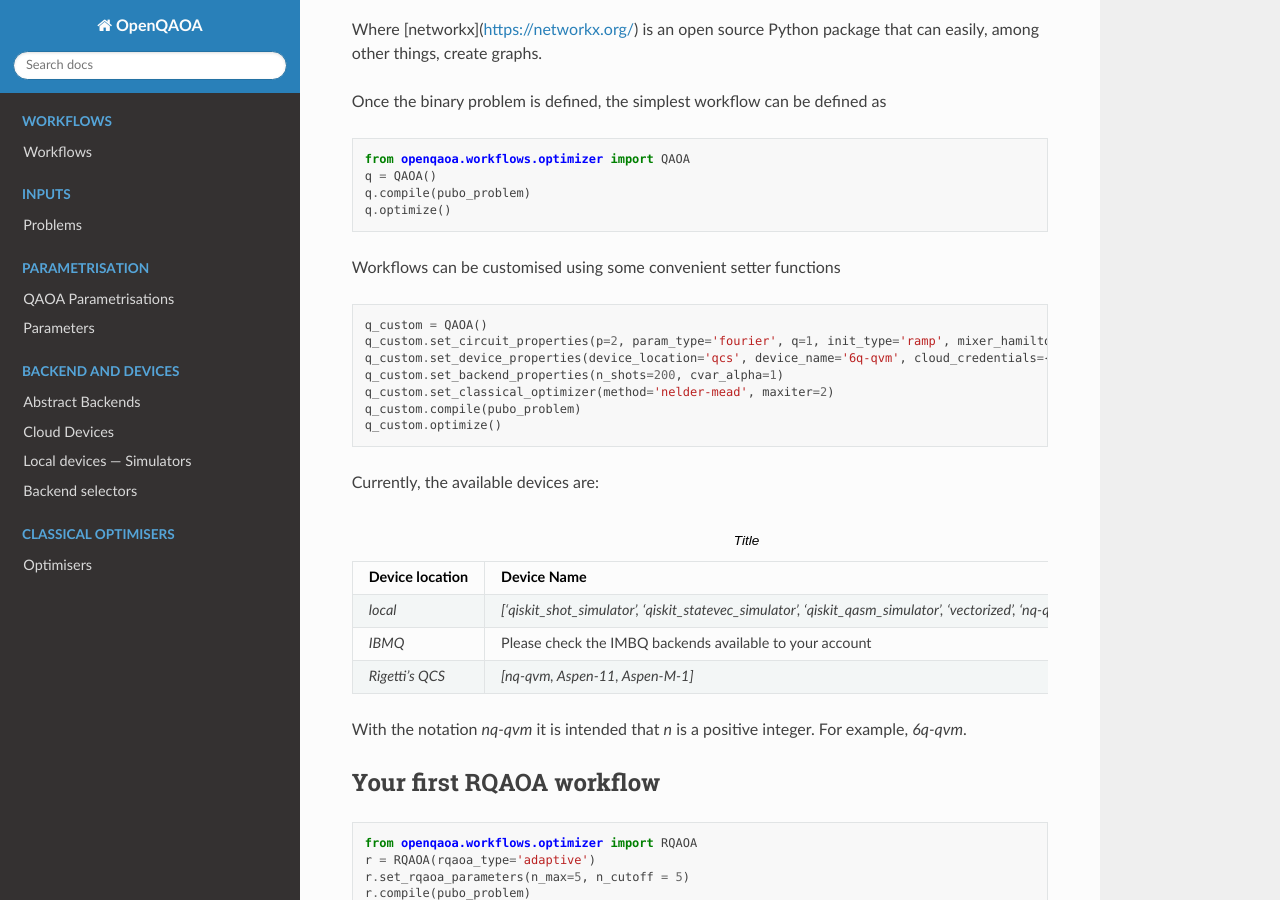
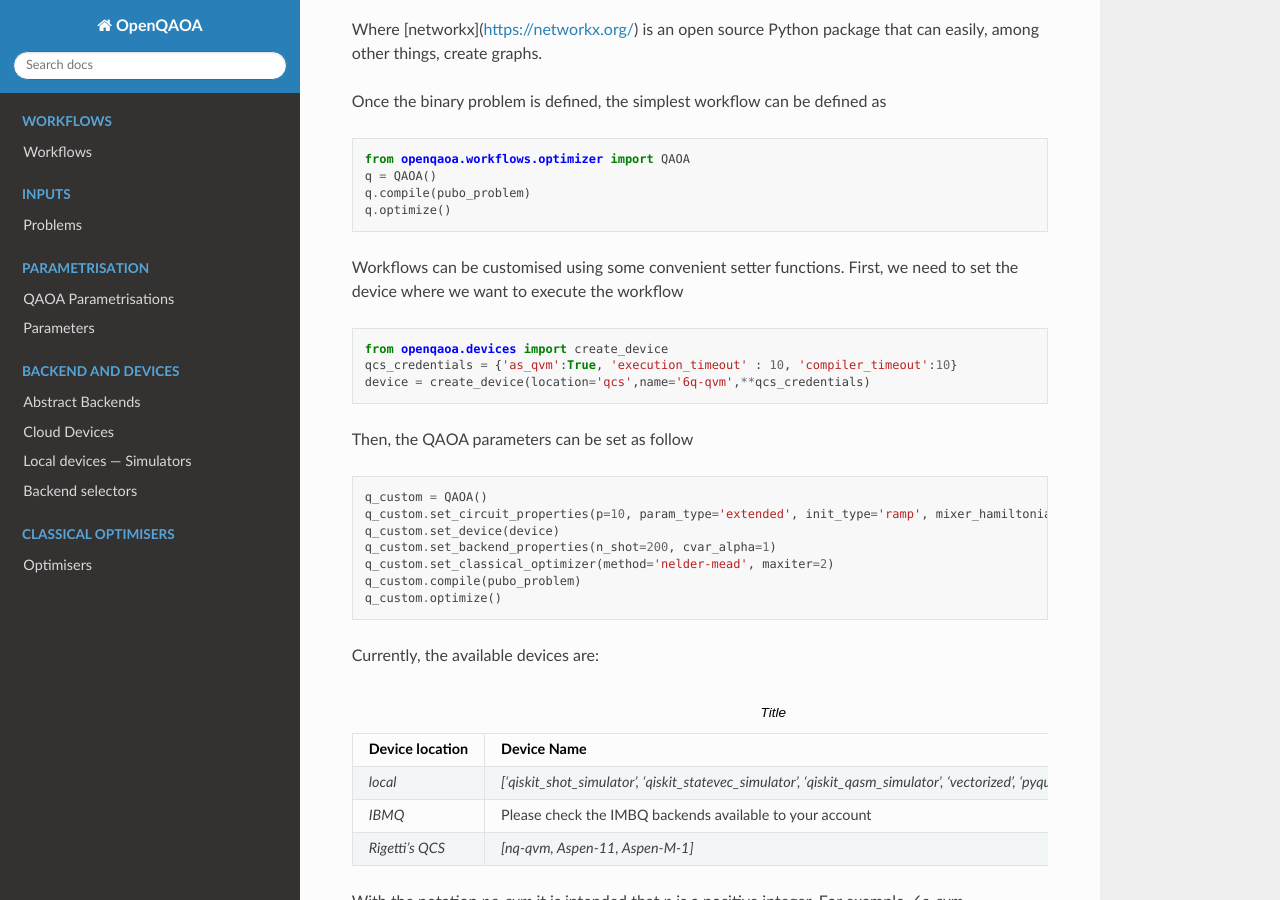
Before and after one commit to entropicalabs/openqaoa, a Sphinx documentation site: the page built from docs/source/index.rst, in a window 1280 px wide and 900 px high, scrolled down 1596 px. Built offline with Sphinx 7.4.7 and the Read the Docs theme 2.0.0, drawn with Linux system fonts in a browser that asks for light colours.

```diff
--- a/docs/source/index.rst
+++ b/docs/source/index.rst
@@ -77,14 +77,23 @@ Once the binary problem is defined, the simplest workflow can be defined as
 
 
 
-Workflows can be customised using some convenient setter functions
+Workflows can be customised using some convenient setter functions. First, we need to set the device where we want to execute the workflow
+
+.. code-block:: python
+
+   from openqaoa.devices import create_device
+   qcs_credentials = {'as_qvm':True, 'execution_timeout' : 10, 'compiler_timeout':10}
+   device = create_device(location='qcs',name='6q-qvm',**qcs_credentials)
+
+
+Then, the QAOA parameters can be set as follow
 
 .. code-block:: python
 
    q_custom = QAOA()
-   q_custom.set_circuit_properties(p=2, param_type='fourier', q=1, init_type='ramp', mixer_hamiltonian='x')
-   q_custom.set_device_properties(device_location='qcs', device_name='6q-qvm', cloud_credentials={'name' : "6q-qvm", 'as_qvm':True, 'execution_timeout' : 10, 'compiler_timeout':10})
-   q_custom.set_backend_properties(n_shots=200, cvar_alpha=1)
+   q_custom.set_circuit_properties(p=10, param_type='extended', init_type='ramp', mixer_hamiltonian='x')
+   q_custom.set_device(device)
+   q_custom.set_backend_properties(n_shot=200, cvar_alpha=1)
    q_custom.set_classical_optimizer(method='nelder-mead', maxiter=2)
    q_custom.compile(pubo_problem)
    q_custom.optimize()
@@ -98,7 +107,7 @@ Currently, the available devices are:
    * - Device location
      - Device Name
    * - `local`
-     - `['qiskit_shot_simulator', 'qiskit_statevec_simulator', 'qiskit_qasm_simulator', 'vectorized', 'nq-qvm', 'Aspen-11']`
+     - `['qiskit_shot_simulator', 'qiskit_statevec_simulator', 'qiskit_qasm_simulator', 'vectorized', 'pyquil.statevector_simulator']`
    * - `IBMQ`
      - Please check the IMBQ backends available to your account
    * - `Rigetti's QCS`
```
Also changed, not shown: README.md (+28 -57 lines).
